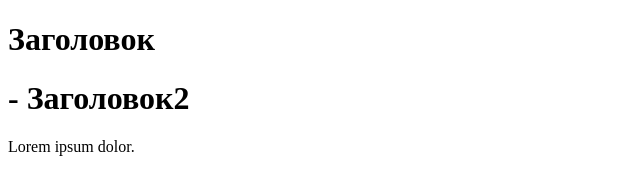
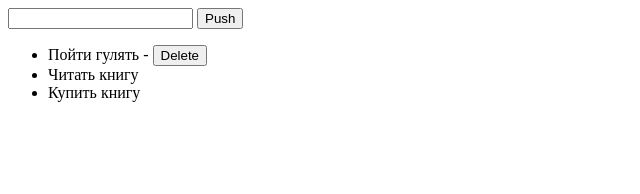
Before and after one commit to tilek225/learnJs, a plain HTML site: page index.html in a window 1280 px wide. Shown: the whole page, without its empty margins (0-640 px from the left). Drawn offline with Linux system fonts and the light colour scheme.

Commit message:
Update index.html

```diff
--- a/index.html
+++ b/index.html
@@ -7,12 +7,42 @@
     <title>Document</title>
 </head>
 <body>
-<h1 class="title" id="1">Заголовок</h1>
-<h1 class="title" id="name">
-    <span>-</span>
-    Заголовок2</h1>
-<p class="text"  data-test-class="1">Lorem ipsum dolor.  </p>
-<div class="box"></div>
+<!--<h1 class="title" id="1">Заголовок</h1>-->
+<!--<h1 class="title" id="name">-->
+<!--    <span>-</span>-->
+<!--    Заголовок2</h1>-->
+<!--<p class="text"  data-test-class="1">Lorem ipsum dolor.  </p>-->
+
+<!--<div id="box">-->
+<!--    <p class="hi">Hello</p>-->
+<!--    <p class="hi1">Hello</p>-->
+<!--    <p class="hi2">Hello</p>-->
+<!--</div>-->
+<!--<p id="agent007">Сообщение : <span></span></p>-->
+<!--<input type="text" >-->
+<!--<button type="button" disabled> Push</button>-->
+
+<!--<form>-->
+<!--    <input type="text" id="input1">-->
+<!--    <input type="checkbox" id="check1">-->
+<!--    <button type="submit" id="sub">Push</button>-->
+<!--</form>-->
+
+
+<form action="">
+    <input type="text" required>
+    <button type="submit">Push</button>
+</form>
+
+<ul>
+    <li>
+        Пойти гулять -
+        <button>Delete</button>
+    </li>
+    <li>Читать книгу</li>
+    <li>Купить книгу</li>
+</ul>
+
 <script src="/step9/main.js"></script>
 </body>
 </html>
```
